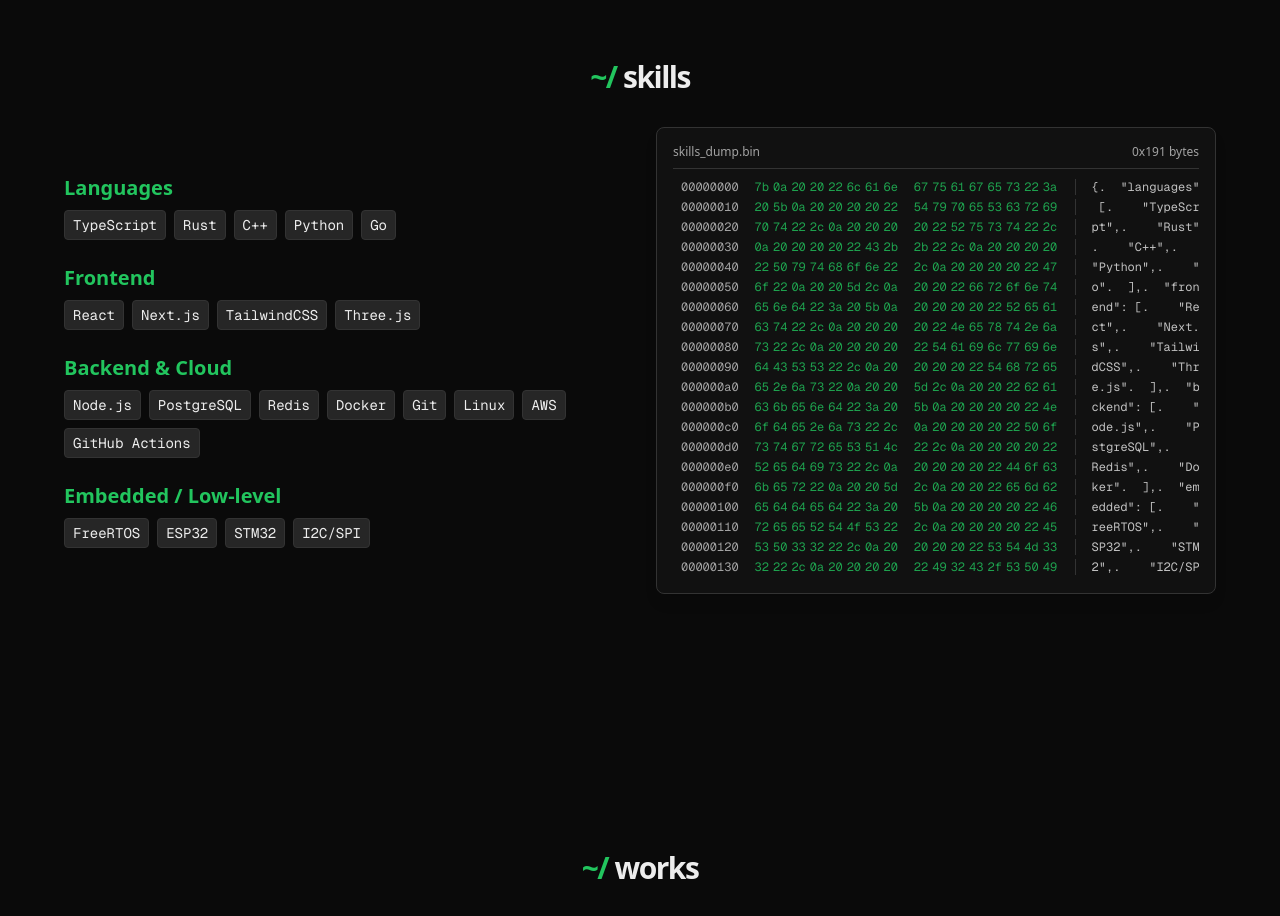
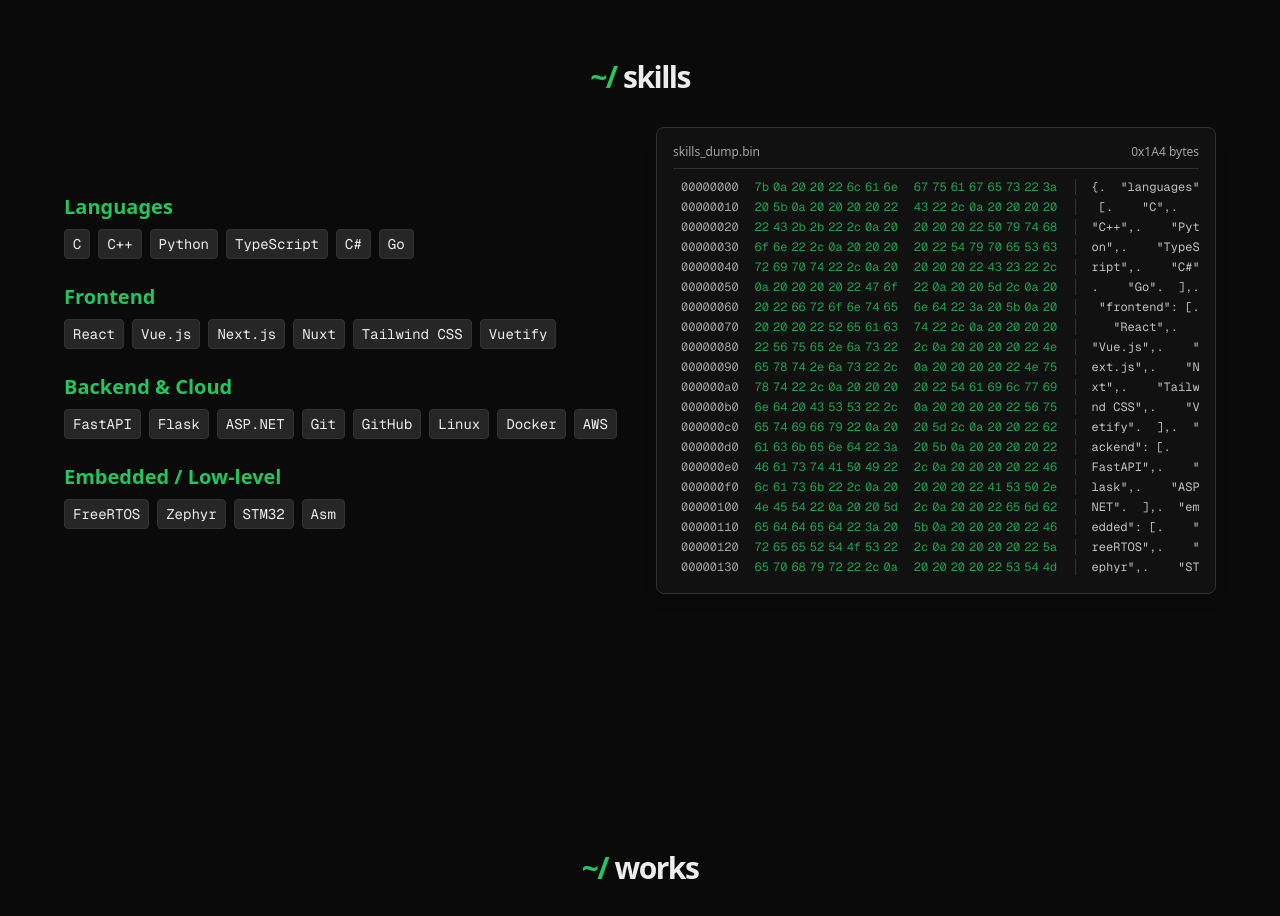
Before and after one commit to naok-000/portfolio, a Next.js app: page / in a window 1280 px wide. Shown: the part 1900-2816 px from the top of the page. Built offline with nearby package versions, Linux system fonts and the light colour scheme.

Commit message:
feat: edit skills

```diff
--- a/src/components/sections/skills.tsx
+++ b/src/components/sections/skills.tsx
@@ -1,11 +1,11 @@
 import { HexViewer } from "@/components/ui/hex-viewer";
 
 const skillsData = {
-  languages: ["TypeScript", "Rust", "C++", "Python", "Go"],
-  frontend: ["React", "Next.js", "TailwindCSS", "Three.js"],
-  backend: ["Node.js", "PostgreSQL", "Redis", "Docker"],
-  embedded: ["FreeRTOS", "ESP32", "STM32", "I2C/SPI"],
-  tools: ["Git", "Linux", "AWS", "GitHub Actions"],
+  languages: ["C", "C++", "Python", "TypeScript", "C#", "Go"],
+  frontend: ["React", "Vue.js", "Next.js", "Nuxt", "Tailwind CSS", "Vuetify"],
+  backend: ["FastAPI", "Flask", "ASP.NET"],
+  embedded: ["FreeRTOS", "Zephyr", "STM32", "Asm"],
+  tools: ["Git", "GitHub", "Linux", "Docker", "AWS"],
 };
 
 const skillsString = JSON.stringify(skillsData, null, 2);
```
